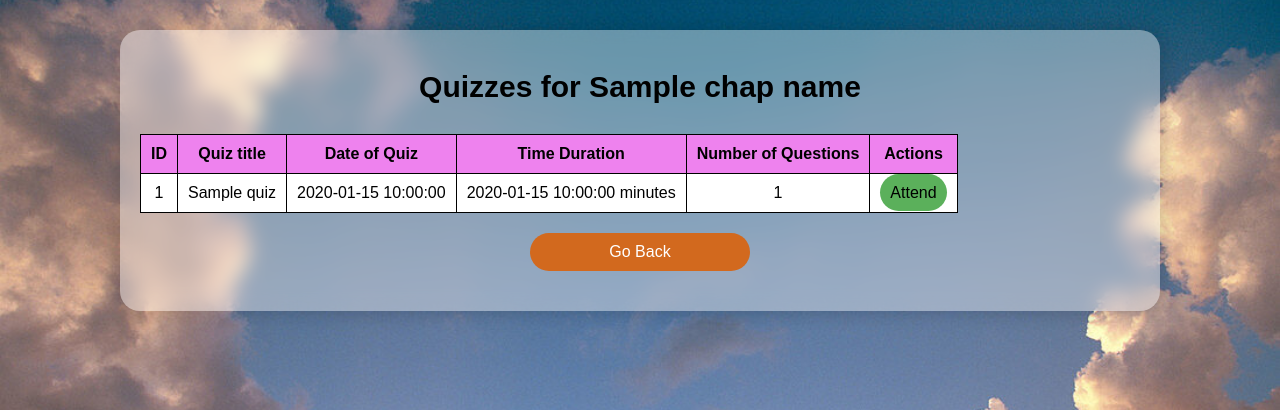
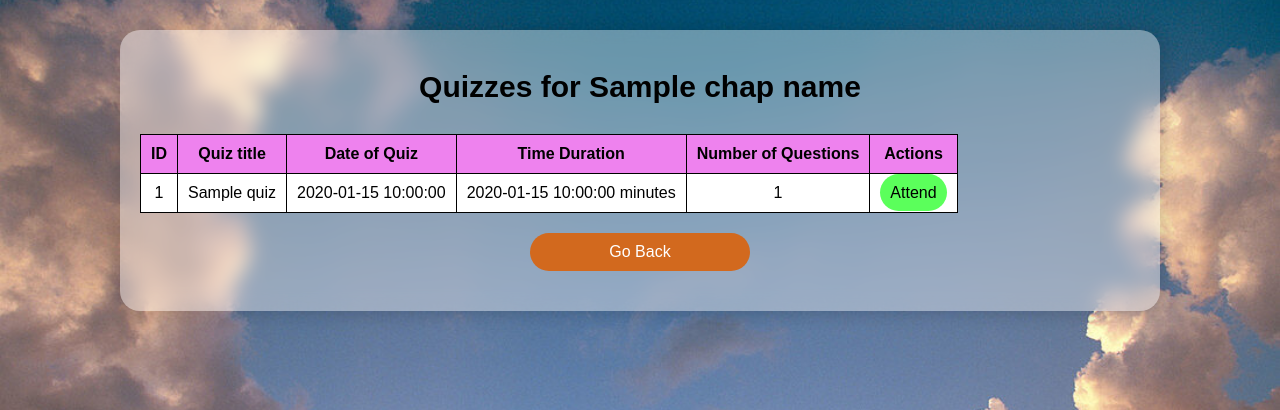
Before and after one commit to 22f3002631/Quiz-Master-V1, a Flask app: template templates/user_viewquiz.html in a window 1280 px wide, with the pointer over the restyled element. Shown: the part 91-501 px from the top of the page. Run offline with Flask 3, Linux system fonts and the light colour scheme; the template is opened without the code that fills it: most values are stand-ins (such as "Sample title", 1, 10 or a date in 2020).

Commit message:
Modified css for button

```diff
--- a/templates/user_viewquiz.html
+++ b/templates/user_viewquiz.html
@@ -24,6 +24,9 @@
             a[href*='attend_quiz']{
                 background-color: rgb(91, 176, 91);
                 border-radius: 20px;
+            }
+            a[href*='attend_quiz']:hover{
+                background-color: rgb(91, 255, 91);
             }
             th,td{
                 padding: 10px;
```
